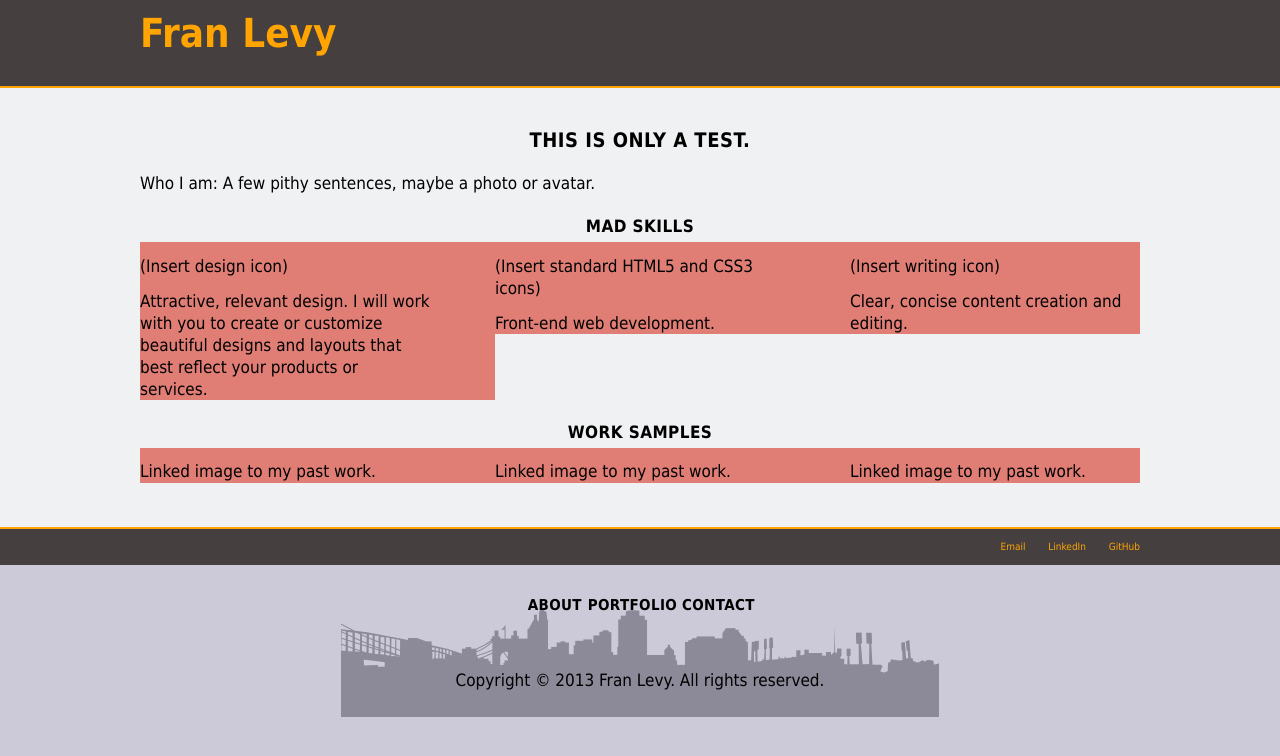
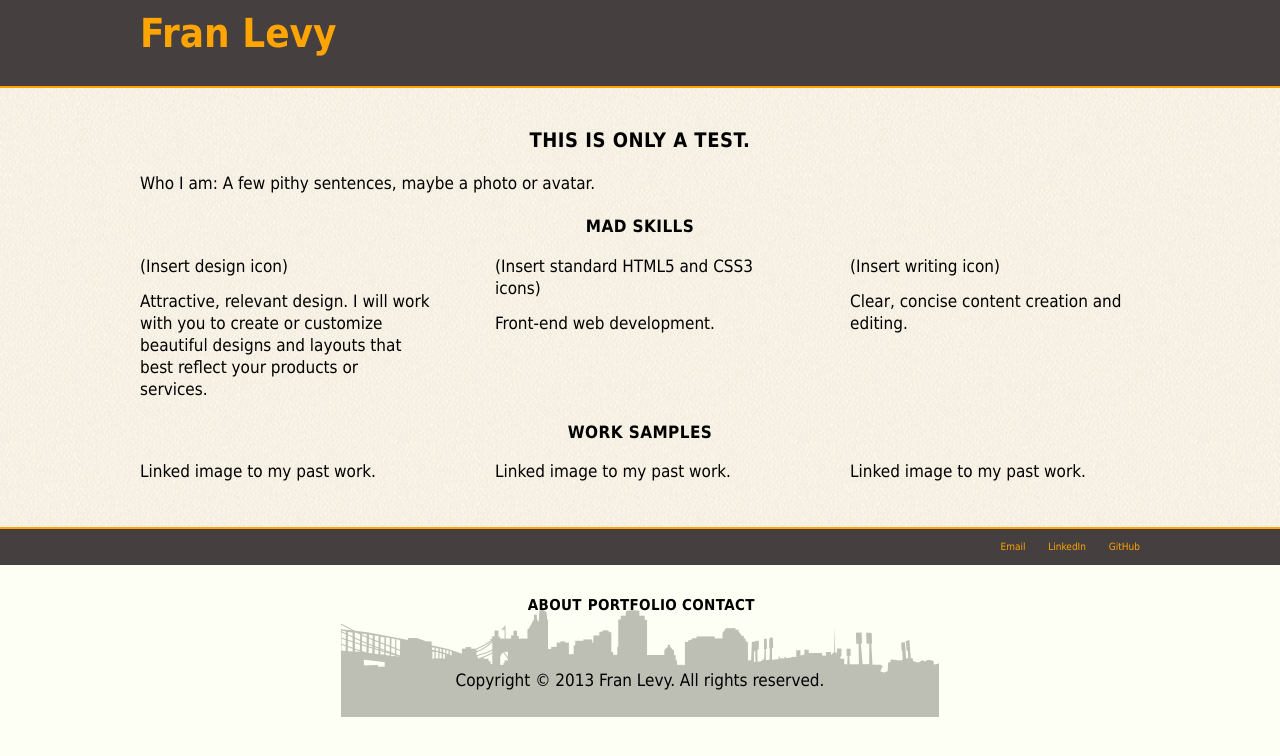
Before and after one commit to franlevy/franlevy, a PHP site: page / in a window 1280 px wide. Shown: the top 756 px of the page. Run offline with PHP 8.4, Linux system fonts and the light colour scheme; some libraries are stand-ins or nearby versions.

Commit message:
Playing with color and background variables. Trying yellower-cream backgrounds for the main content and footer, in attempt to coordinate with the orange font color.

```diff
--- a/stylesheets/global.css
+++ b/stylesheets/global.css
@@ -89,7 +89,7 @@ li {
 body {
   font-family: Tahoma, sans-serif;
   font-size: 10px;
-  background: #bbb8cc; }
+  background: #fcfff0; }
 
 .container {
   margin: 0 auto;
@@ -152,7 +152,10 @@ nav {
 /* MAIN CONTENT */
 section {
   width: 100%;
-  background-color: #f0f1f2;
+  background-color: #fefeae;
+  background-image: url("../images/background/basecamp-whiter.png");
+  background-position: top left;
+  background-repeat: repeat;
   border-top: 0.25em solid #ffa400;
   border-bottom: 0.25em solid #ffa400;
   padding-top: 1.5%;
@@ -203,12 +206,12 @@ footer {
   /* general layout */
   body {
     background: -moz-linear-gradient(top, rgba(0, 0, 0, 0.75) 0%, rgba(0, 0, 0, 0.75) 100%), url("../images/background/cincinnati-skyline.png") no-repeat 50% 100%, url("../images/background/cincinnati-skyline.png") no-repeat 50% 100%;
-    background: -moz-linear-gradient(top, rgba(187, 184, 204, 0.75) 0%, rgba(187, 184, 204, 0.75) 100%), url("../images/background/cincinnati-skyline.png") no-repeat 50% 100%;
-    background: -webkit-gradient(linear, left top, left bottom, color-stop(0%, rgba(187, 184, 204, 0.75)), color-stop(100%, rgba(187, 184, 204, 0.75))), url("../images/background/cincinnati-skyline.png") no-repeat 50% 100%;
-    background: -webkit-linear-gradient(top, rgba(187, 184, 204, 0.75) 0%, rgba(187, 184, 204, 0.75) 100%), url("../images/background/cincinnati-skyline.png") no-repeat 50% 100%;
-    background: -o-linear-gradient(top, rgba(187, 184, 204, 0.75) 0%, rgba(187, 184, 204, 0.75) 100%), url("../images/background/cincinnati-skyline.png") no-repeat 50% 100%;
-    background: -ms-linear-gradient(top, rgba(187, 184, 204, 0.75) 0%, rgba(187, 184, 204, 0.75) 100%), url("../images/background/cincinnati-skyline.png") no-repeat 50% 100%;
-    background: linear-gradient(to bottom, rgba(187, 184, 204, 0.75) 0%, rgba(187, 184, 204, 0.75) 100%), url("../images/background/cincinnati-skyline.png") no-repeat 50% 100%; }
+    background: -moz-linear-gradient(top, rgba(252, 255, 240, 0.75) 0%, rgba(252, 255, 240, 0.75) 100%), url("../images/background/cincinnati-skyline.png") no-repeat 50% 100%;
+    background: -webkit-gradient(linear, left top, left bottom, color-stop(0%, rgba(252, 255, 240, 0.75)), color-stop(100%, rgba(252, 255, 240, 0.75))), url("../images/background/cincinnati-skyline.png") no-repeat 50% 100%;
+    background: -webkit-linear-gradient(top, rgba(252, 255, 240, 0.75) 0%, rgba(252, 255, 240, 0.75) 100%), url("../images/background/cincinnati-skyline.png") no-repeat 50% 100%;
+    background: -o-linear-gradient(top, rgba(252, 255, 240, 0.75) 0%, rgba(252, 255, 240, 0.75) 100%), url("../images/background/cincinnati-skyline.png") no-repeat 50% 100%;
+    background: -ms-linear-gradient(top, rgba(252, 255, 240, 0.75) 0%, rgba(252, 255, 240, 0.75) 100%), url("../images/background/cincinnati-skyline.png") no-repeat 50% 100%;
+    background: linear-gradient(to bottom, rgba(252, 255, 240, 0.75) 0%, rgba(252, 255, 240, 0.75) 100%), url("../images/background/cincinnati-skyline.png") no-repeat 50% 100%; }
 
   .container {
     padding: 2% 5%;
@@ -258,8 +261,7 @@ footer {
   .category {
     width: 29%;
     float: left;
-    padding-right: 6.5%;
-    background-color: #e07e76; }
+    padding-right: 6.5%; }
     .category:nth-child(3n+1) {
       padding-right: 0%; } }
 /* Screen widths 800px and greater */
--- a/stylesheets/sass/base/_mediaquery.sass
+++ b/stylesheets/sass/base/_mediaquery.sass
@@ -66,9 +66,6 @@
         &:nth-child(3n+1)
             padding-right: 0%
 
-        background-color: $red
-
-
 /* Screen widths 800px and greater */
 @media screen and (min-width: 800px)
     /* general layout */
--- a/stylesheets/sass/modules/_section.sass
+++ b/stylesheets/sass/modules/_section.sass
@@ -2,7 +2,8 @@
 
 section
     width: 100%
-    background-color: $off-white
+    background-color: $light-yellow
+    +bg-img($content-bg, top left, repeat)
     border:
         top: 0.25em solid $orange
         bottom: 0.25em solid $orange
```
Also changed, not shown: stylesheets/sass/base/_variables.sass (+8 -2 lines), images/background/basecamp-white-cream.png (added), images/background/basecamp-white.jpeg (added), images/background/basecamp-whiter.png (added), images/background/chegg-white-light.png (added), images/background/chegg-white.png (added), images/background/themefoundry-cream.jpeg (added).
